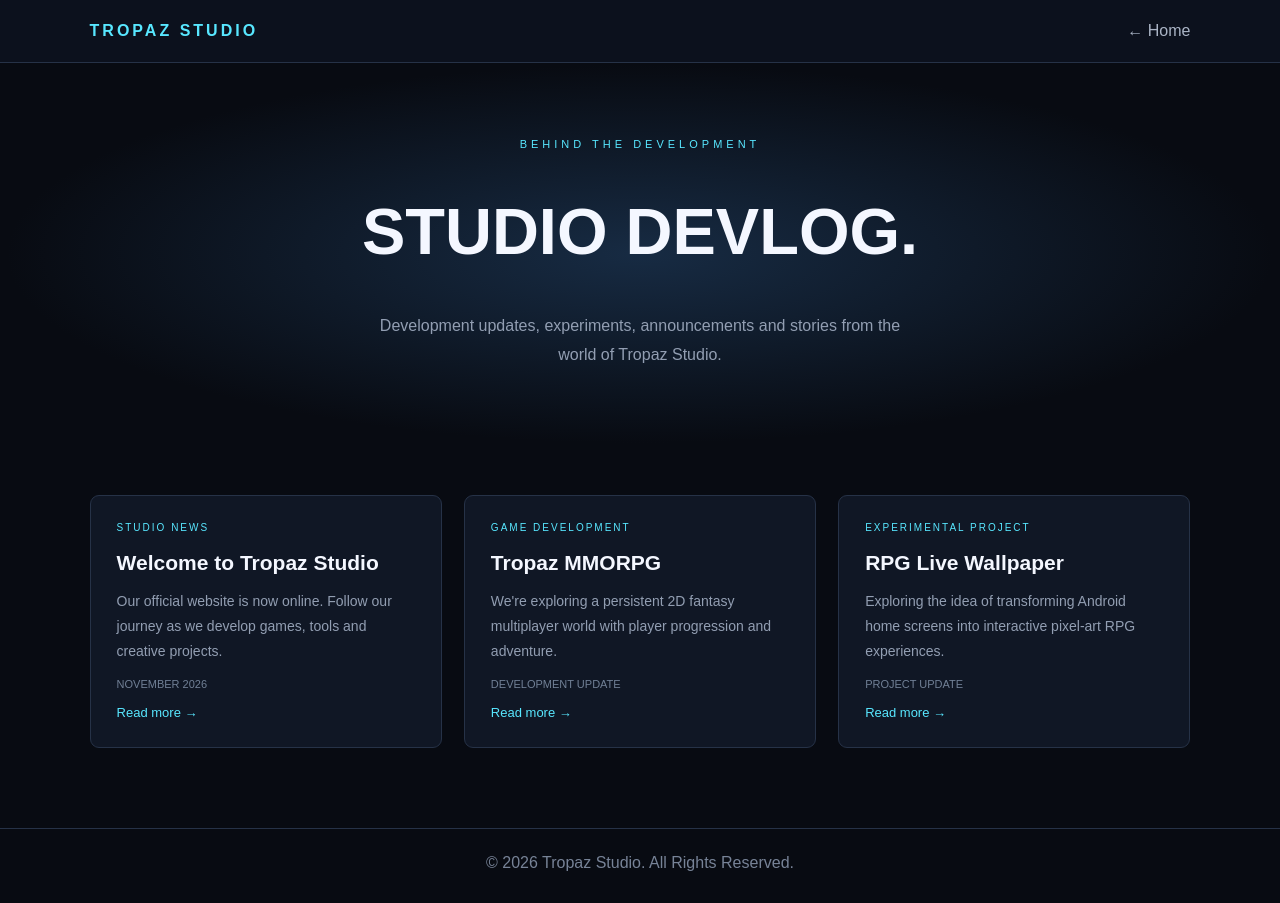
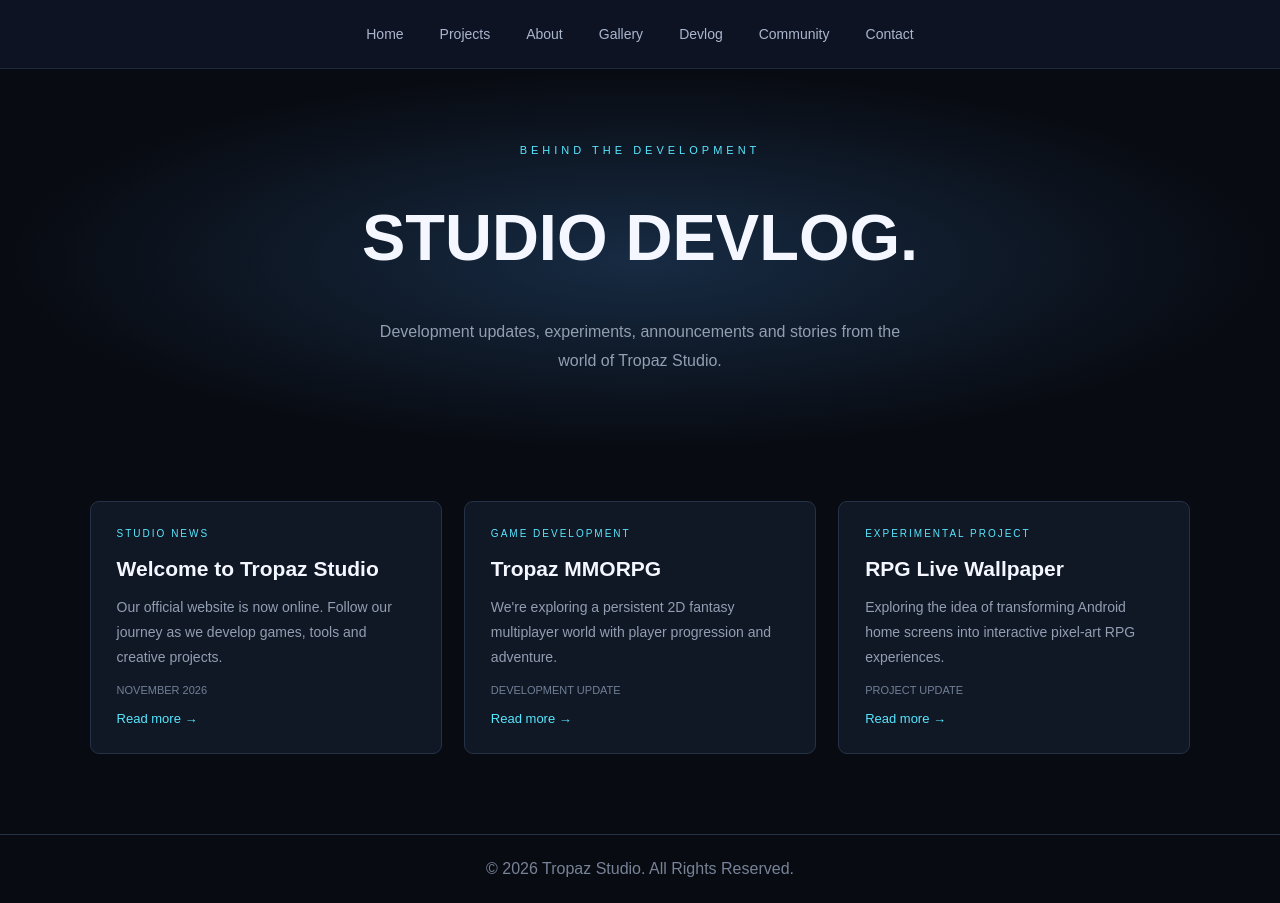
Before and after one commit to ForestChimpz/tropazstudio, a plain HTML site: page devlog.html in a window 1280 px wide. Drawn offline with Linux system fonts and the light colour scheme.

Commit message:
Update devlog.html

```diff
--- a/devlog.html
+++ b/devlog.html
@@ -94,15 +94,47 @@ footer {
   border-top: 1px solid #263247;
   color: #778397;
 }
+
+.main-nav {
+  display: flex;
+  flex-wrap: wrap;
+  justify-content: center;
+  gap: 12px;
+  padding: 18px 10px;
+  background: #0d1322;
+  border-bottom: 1px solid #20283c;
+}
+
+.main-nav a {
+  color: #aab6ce;
+  text-decoration: none;
+  padding: 8px 12px;
+  border-radius: 6px;
+  font-size: 14px;
+  transition: 0.3s;
+}
+
+.main-nav a:hover {
+  color: #00e5ff;
+  background: #18243a;
+}
+
 </style>
 </head>
 
 <body>
 
-<nav>
-  <a class="logo" href="index.html">TROPAZ STUDIO</a>
-  <a class="back" href="index.html">← Home</a>
+
+<nav class="main-nav">
+  <a href="index.html">Home</a>
+  <a href="projects.html">Projects</a>
+  <a href="about.html">About</a>
+  <a href="gallery.html">Gallery</a>
+  <a href="devlog.html">Devlog</a>
+  <a href="community.html">Community</a>
+  <a href="contact.html">Contact</a>
 </nav>
+
 
 <header>
   <div class="label">BEHIND THE DEVELOPMENT</div>
```
